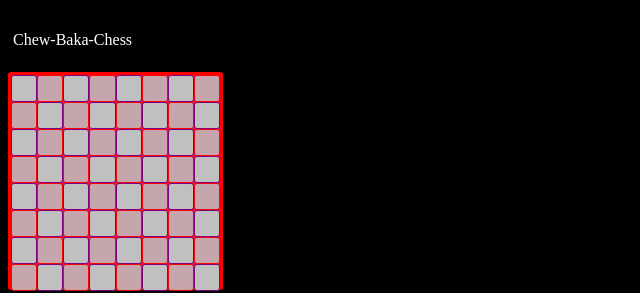
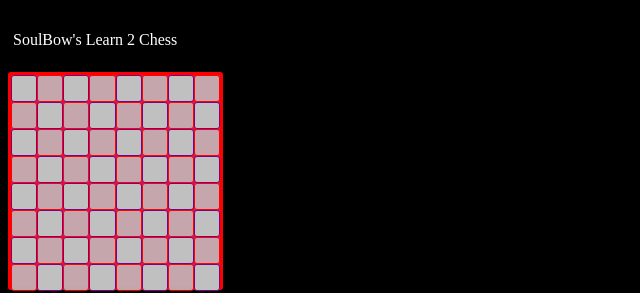
Before and after one commit to Soulbow2/soulbow3.github.io, a plain HTML site: page index.html in a window 1280 px wide. Shown: the top 293 px of the page, 0-640 px from the left. Drawn offline with Linux system fonts and the light colour scheme.

Commit message:
Revise header and improve HTML formatting
Updated header title and cleaned up HTML structure.

```diff
--- a/index.html
+++ b/index.html
@@ -9,7 +9,7 @@
 <body>
 <br>
 <section>
-<header>Chew-Baka-Chess</header>
+<header>SoulBow's Learn 2 Chess</header>
 <br>
 <main>
 <div>
```
